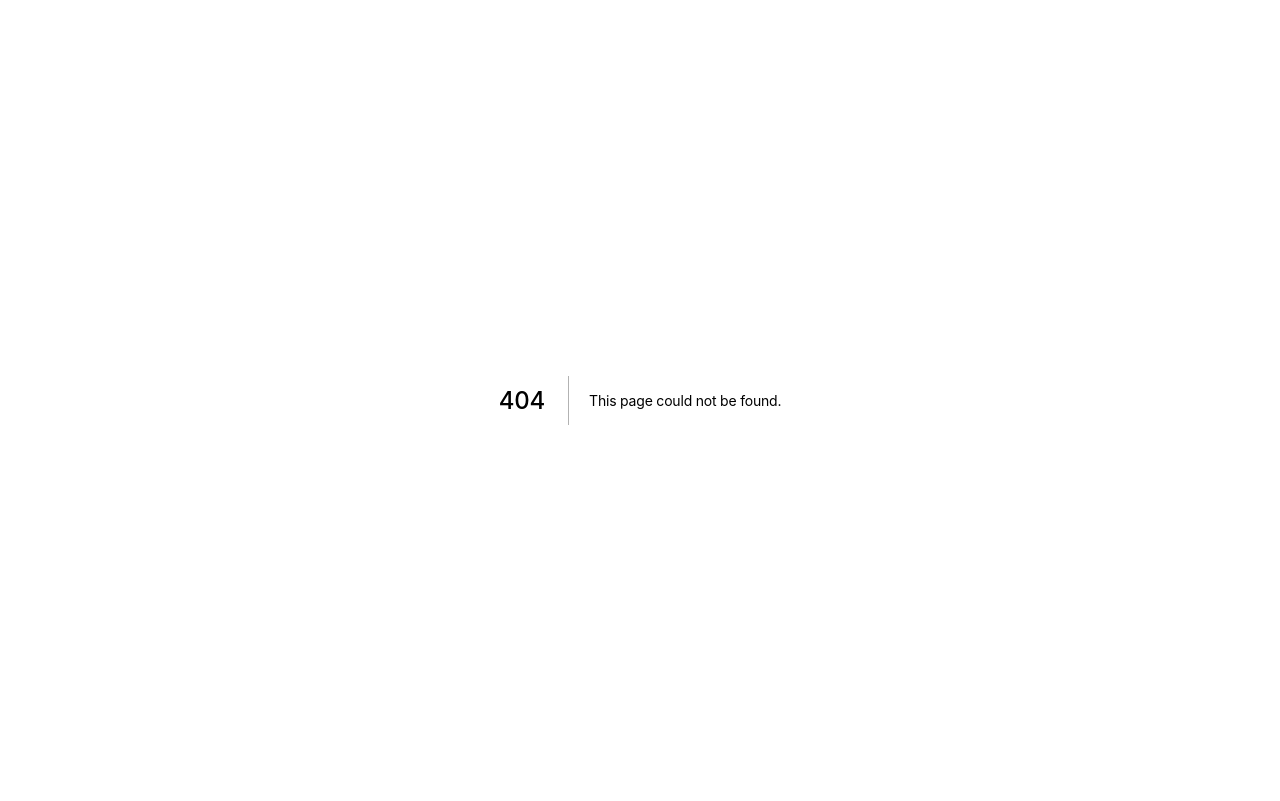
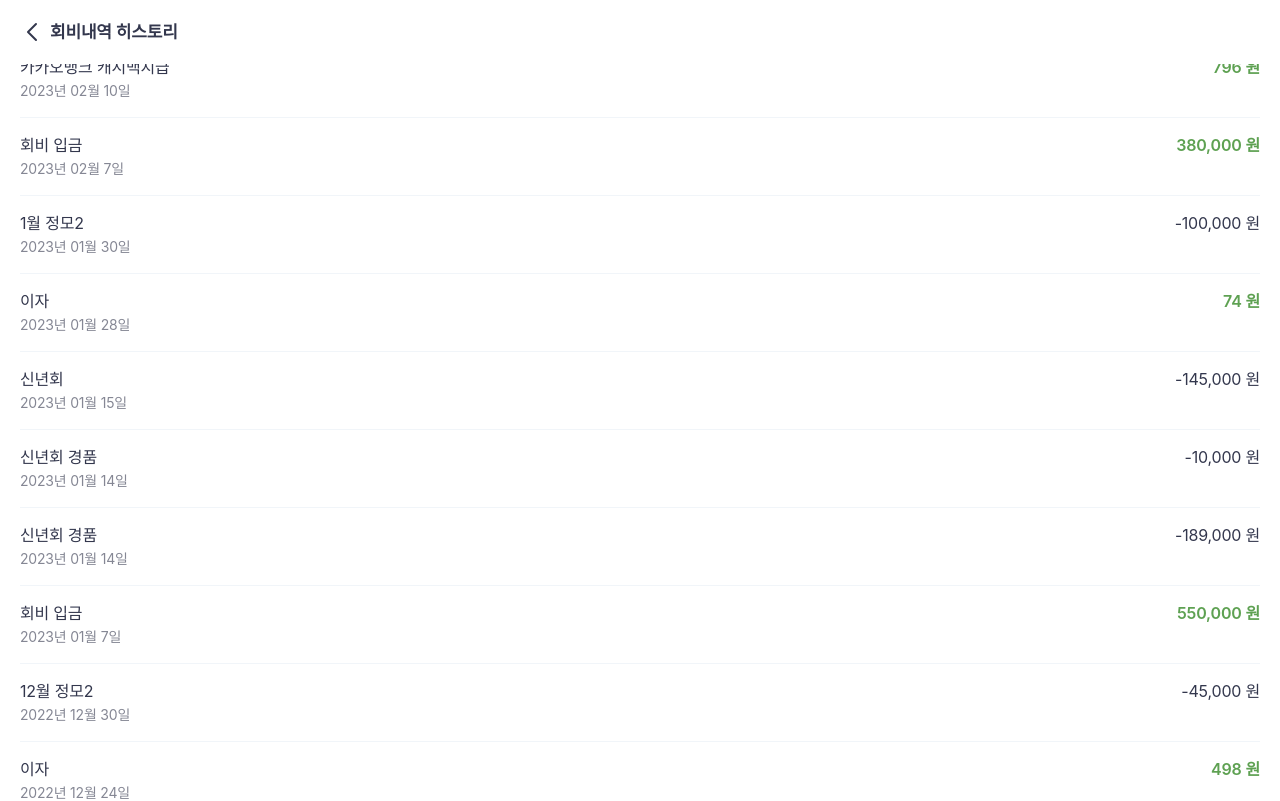
Before and after one commit to jinokiim/goldmoon, a Next.js app: page /main/financial/history in a window 1280 px wide. Before the commit this address had no page. Shown: the top 801 px of the page. Built offline with nearby package versions, Linux system fonts and the light colour scheme.

Commit message:
add history page

```diff
--- /dev/null
+++ b/src/pages/main/financial/history/index.tsx
@@ -0,0 +1,134 @@
+// import { NextPage } from 'next';
+
+// import Button from '@mui/material/Button';
+import Layout from '@/src/layouts/main';
+import { Box, Divider, Stack, Typography } from '@mui/material';
+// import useSettings from '@/src/hooks/useSettings';
+
+import { useEffect, useState } from 'react';
+
+import _ from 'lodash';
+import { useRouter } from 'next/router';
+import AppHeader from '@/src/components/Header';
+import { COLORS } from '@/src/theme/palette';
+import { financialHistory } from '@/src/data/financialData';
+
+// ----------------------------------------------------------------------
+
+const IndexPage = function () {
+  const router = useRouter();
+
+  const [mounted, setMounted] = useState(false);
+
+  useEffect(() => {
+    setMounted(true);
+  }, []);
+
+  return (
+    mounted && (
+      <Layout
+        header={
+          <>
+            <AppHeader onPrev={() => router.push('/main')} onPrevText={'회비내역 히스토리'} />
+          </>
+        }
+        content={
+          <Box
+            sx={{
+              pt: 7,
+              px: 2,
+              height: '100%',
+              display: 'flex',
+              flexDirection: 'column',
+              justifyContent: 'center'
+            }}
+          >
+            <Box sx={{ height: '100%' }}>
+              <Box sx={{ px: 0.5 }}>
+                {/* <PaymentList
+                item={{
+                  description: item.merchant_name,
+                  value: item.approved_amt,
+                  date: item.approved_dtime,
+                  descriptionMore: item.memo,
+                  currencyCode: item.currency_code,
+                  canceled: item.status === '02'
+                }}
+              /> */}
+
+                {financialHistory?.map((item, index) => (
+                  <>
+                    <Box key={index}>
+                      <Stack direction="row" justifyContent="space-between">
+                        <Typography
+                          variant="body1"
+                          sx={{
+                            fontWeight: 400,
+                            maxWidth: 200,
+                            overflow: 'hidden',
+                            whiteSpace: 'nowrap'
+                          }}
+                          textOverflow="ellipsis"
+                        >
+                          {item.detail}
+                        </Typography>
+                        <Typography
+                          variant="body1"
+                          sx={{
+                            fontWeight: item.condition === 'income' ? 600 : 400,
+                            color:
+                              item.condition === 'income' ? COLORS.secondary500 : COLORS.text900
+                          }}
+                        >
+                          {item.condition === 'spending' && '-'}
+                          {Number(item.amount).toLocaleString()} 원
+                        </Typography>
+                      </Stack>
+                      <Typography
+                        variant="body2"
+                        sx={{ color: COLORS.text600, mt: '2px', mb: 1.5 }}
+                      >
+                        {item.year}년 {item.month}월 {item.date}일
+                      </Typography>
+                      <Divider sx={{ my: 2 }} />
+                    </Box>
+                  </>
+                ))}
+              </Box>
+            </Box>
+          </Box>
+        }
+      />
+    )
+  );
+};
+
+export default IndexPage;
+
+export function PaymentList() {
+  return (
+    <>
+      <Stack direction="row" justifyContent="space-between">
+        <Typography
+          variant="body1"
+          sx={{
+            fontWeight: 400,
+            maxWidth: 200,
+            overflow: 'hidden',
+            whiteSpace: 'nowrap'
+          }}
+          textOverflow="ellipsis"
+        >
+          {'가게 정보 '}
+        </Typography>
+        <Typography variant="body1" sx={{ fontWeight: 400 }}>
+          8972403 원
+        </Typography>
+      </Stack>
+      <Typography variant="body2" sx={{ color: COLORS.text600, mt: '2px', mb: 1.5 }}>
+        2023년 00월 00일
+      </Typography>
+      <Divider sx={{ my: 2 }} />
+    </>
+  );
+}
```
